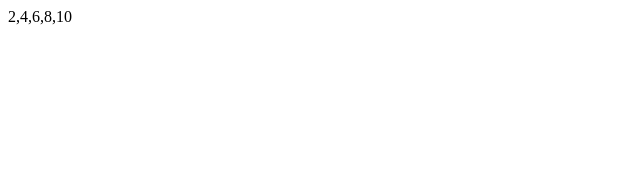
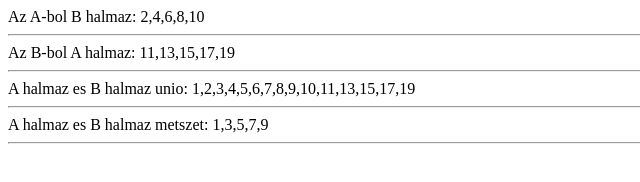
Before and after one commit to mateokilla/t12repo_ruander_v3, a plain HTML site: page 02.18/index.html in a window 1280 px wide. Shown: the whole page, without its empty margins (0-640 px from the left). Drawn offline with Linux system fonts and the light colour scheme.

Commit message:
2-es es 3-as feladat

```diff
--- a/02.18/index.html
+++ b/02.18/index.html
@@ -1,9 +1,9 @@
-<html lang="en">
+<html lang="hu">
 <head>
     <meta charset="UTF-8">
     <meta http-equiv="X-UA-Compatible" content="IE=edge">
     <meta name="viewport" content="width=device-width, initial-scale=1.0">
-    <title>Document</title>
+    <title>02.18.</title>
 </head>
 <body>
     <script src="szorgalmi_02_18.js"></script>
--- a/02.18/szorgalmi_02_18.js
+++ b/02.18/szorgalmi_02_18.js
@@ -2,16 +2,70 @@
 //Próbáld meg elkészíteni az A különbség B halmazt, amiben csak azok az emelek szerepelnek amik A-ban vannak, és egysem azok közül, amik B-ben megtalálhatóak
 
 function kulonbsegSzurt(A, B) {
-  let kulonbseg = [];
+  let A_bol_B_halmaz = [];
   for (let i = 0; i < A.length; i++) {
     if (B.indexOf(A[i]) === -1) {
-      kulonbseg.push(A[i]);
+      A_bol_B_halmaz.push(A[i]);
     }
   }
-  return kulonbseg;
+  return A_bol_B_halmaz;
 }
 
 const A = [1, 2, 3, 4, 5, 6, 7, 8, 9, 10];
-const B = [1, 3, 5, 7, 9];
-const kulonbseg = kulonbsegSzurt(A, B);
-document.write(kulonbseg);
+const B = [1, 3, 5, 7, 9, 11, 13, 15, 17, 19];
+const A_bol_B_halmaz = kulonbsegSzurt(A, B);
+document.write("Az A-bol B halmaz: " + A_bol_B_halmaz);
+
+document.write("<hr/>");
+//2 feladat
+//Készítsd el a B különbség A halmaz műveletet
+
+function kulonbsegSzurtV2(A, B) {
+  let B_bol_A_halmaz = [];
+  for (let i = 0; i < B.length; i++) {
+    if (A.indexOf(B[i]) === -1) {
+      B_bol_A_halmaz.push(B[i]);
+    }
+  }
+  return B_bol_A_halmaz;
+}
+
+const B_bol_A_halmaz = kulonbsegSzurtV2(A, B);
+document.write("Az B-bol A halmaz: " + B_bol_A_halmaz);
+
+document.write("<hr/>");
+
+//3 feladat
+// Készíts a halmazműveletekből függvényt/eljárást
+//- unió
+//- metszet
+
+function unio(A, B) {
+  let unio = [];
+  for (let i = 0; i < A.length; i++) {
+    unio.push(A[i]);
+  }
+  for (let i = 0; i < B.length; i++) {
+    if (unio.indexOf(B[i]) === -1) {
+      unio.push(B[i]);
+    }
+  }
+  return unio;
+}
+const unioAB = unio(A, B);
+document.write("A halmaz es B halmaz unio: " + unioAB);
+document.write("<hr/>");
+
+function metszet(A, B) {
+  let metszet = [];
+  for (let i = 0; i < A.length; i++) {
+    if (B.indexOf(A[i]) !== -1) {
+      metszet.push(A[i]);
+    }
+  }
+  return metszet;
+}
+const metszetAB = metszet(A, B);
+document.write("A halmaz es B halmaz metszet: " + metszetAB);
+
+document.write("<hr/>");
```
